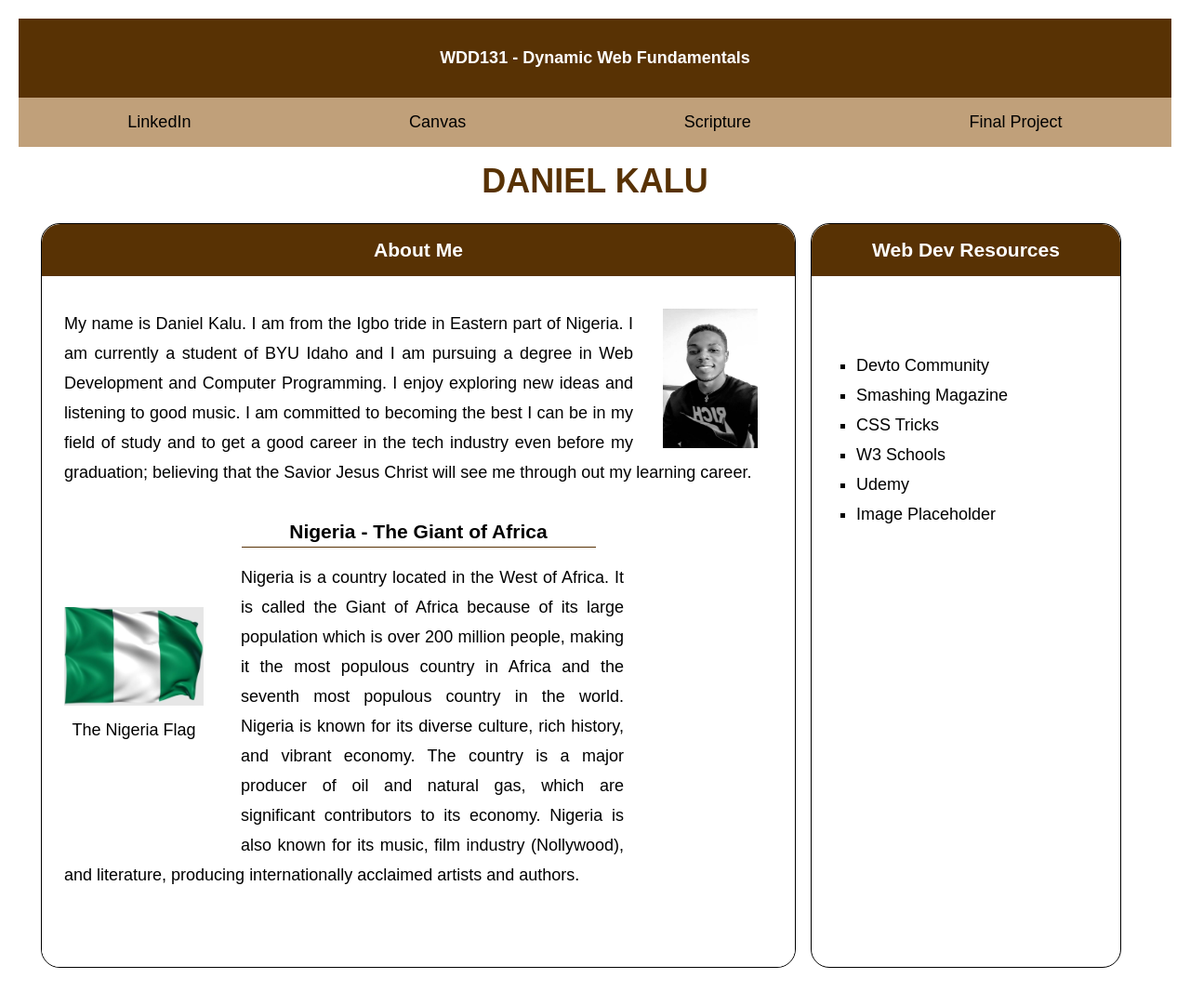
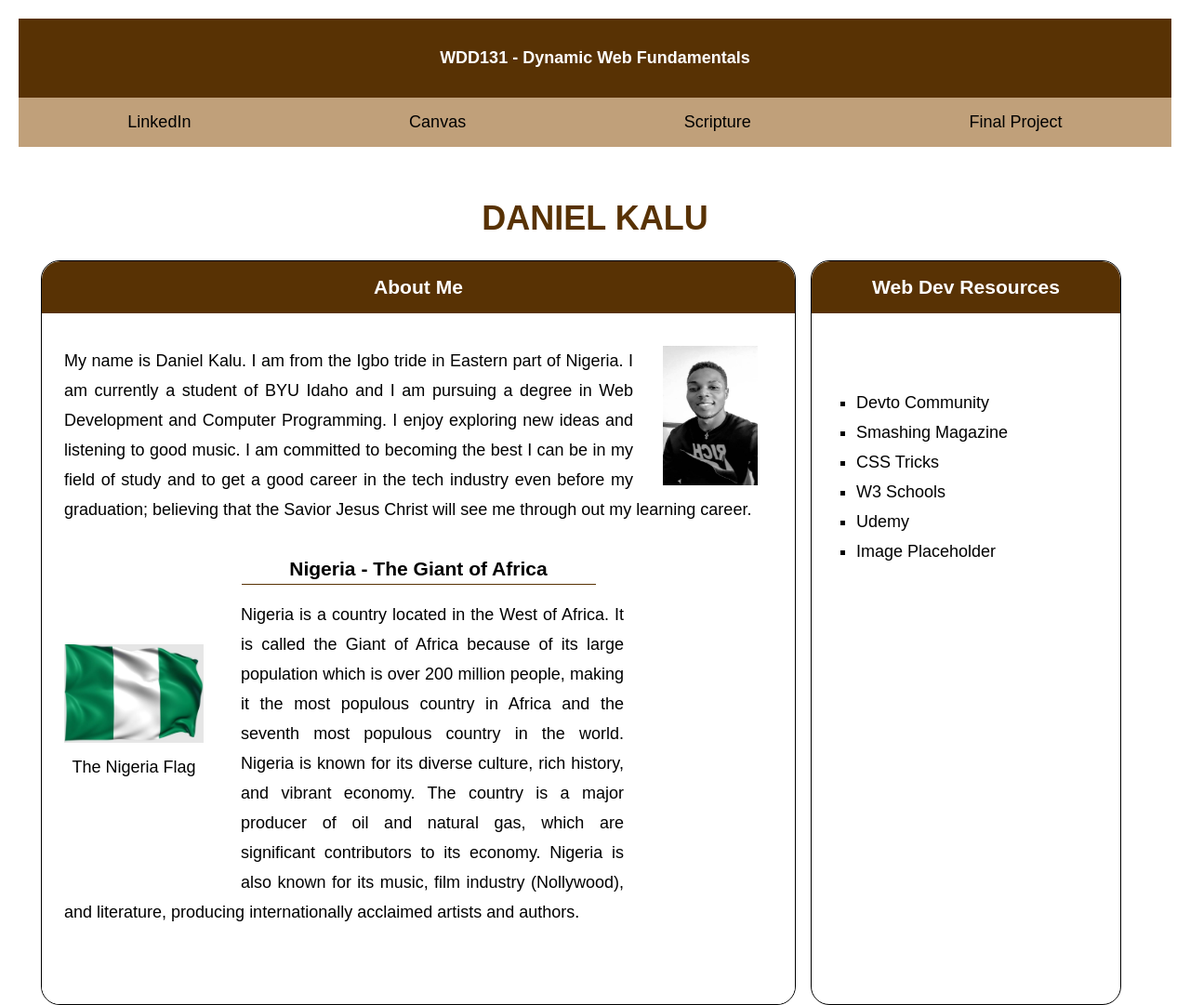
Before and after one commit to thetechdanny/wdd131, a plain HTML site: page index.html in a window 1280 px wide. Shown: the top 1081 px of the page at 93% size. Drawn offline with Linux system fonts and the light colour scheme; a web font is replaced by a local one.

Commit message:
made corrections to my code by using the audit tool

```diff
--- a/index.html
+++ b/index.html
@@ -5,8 +5,8 @@
     <meta charset="UTF-8">
     <meta name="viewport" content="width=device-width, initial-scale=1.0">
     <meta name="author" content="Daniel Kalu">
-    <meta name="description" content="WDD 131 – Dynamic Web Fundamentals. This is a brief description page of myself - Daniel Kalu
-        and I applied the concepts of CSS and JavaScript on my Home Page">
+    <meta name="description" content="WDD 131 – Dynamic Web Fundamentals by Daniel Kalu.
+    I applied the concepts of CSS and JavaScript to build my Home Page">
     <title>WDD 131 – Dynamic Web Fundamentals – DANIEL KALU </title>
     <link rel="stylesheet" href="styles/base.css">
     <link rel="preconnect" href="https://fonts.googleapis.com">
@@ -30,10 +30,10 @@
         <div class="gridcontent">
             <section class="card">
                 <div>
-                <h3 class="aboutmeheader">About Me</h3>
+                    <h3 class="aboutmeheader">About Me</h3>
                 </div>
                 <div class="aboutmebody">
-                    <img class="myphoto" src="images/myPicture.jpg" alt="Nigeria Flag">
+                    <img class="myphoto" src="images/mypicture.jpg" alt="Nigeria Flag">
                     My name is Daniel Kalu. I am from the Igbo tride in Eastern part of Nigeria.
                     I am currently a student of BYU Idaho and I am pursuing a degree in Web Development
                     and Computer Programming. I enjoy exploring new ideas and listening to good music.
@@ -47,7 +47,7 @@
                     </div>
                     <div>
                         <figcaption>
-                            <img src="images/nigeriaFlag.jpeg" alt="Nigeria Flag">
+                            <img src="images/nigeriaflag.jpeg" alt="Nigeria Flag">
                             <p>The Nigeria Flag</p>
                         </figcaption>
                         <p class="aboutnigeria">
@@ -69,7 +69,7 @@
             </section>
             <section class="card">
                 <div class="webdev">
-                <h3 >Web Dev Resources</h3>
+                    <h3>Web Dev Resources</h3>
                 </div>
                 <div class="webdevlist">
                     <ul>
@@ -86,7 +86,7 @@
     </main>
     <footer>
         <p>&copy;<span id="currentyear"></span> ‖ Daniel Kalu - thetechdanny(Github Username) ‖ Nigeria</p>
-        <span>Last modification:</span> <span id="lastModified"></span>
+        <p><span>Last modification:</span> <span id="lastModified"></span></p>
     </footer>
 
 </body>
--- a/styles/base.css
+++ b/styles/base.css
@@ -4,10 +4,11 @@
     box-sizing: border-box;
 }
 
-body {
+header, main, footer {
     font-family: 'Amaranth', sans-serif;
     padding: 20px;
     font-size: 18px;
+
 }
 
 #course-title {
--- /dev/null
+++ b/week02/styles/media-query-large.css
@@ -0,0 +1,35 @@
+@media screen and (min-width:500px) {
+    * {
+        box-sizing: border-box;
+    }
+
+    body {
+        font-family: 'Roboto', sans-serif;
+    }
+
+
+    main,
+    footer {
+        max-width: 640px;
+        margin: 1rem auto;
+        border: 1px solid #bbb;
+        padding: 1rem;
+        background-color: #e6f2ff;
+
+    }
+
+    section {
+        padding: 1rem;
+        background-color: #fff;
+    }
+
+    header {
+        color: white;
+        background-color: black;
+    }
+
+    main {
+        display: grid;
+        grid-template-columns: 1fr 1fr;
+    }
+}
--- /dev/null
+++ b/week02/styles/media-query.css
@@ -0,0 +1,27 @@
+* {
+    box-sizing: border-box;
+}
+
+body {
+    font-family: 'Roboto', sans-serif;
+}
+
+header, main, footer {
+    max-width: 640px;
+    margin: 1rem auto;
+    border: 1px solid #bbb;
+    padding: 1rem;
+    background-color: #e6f2ff;
+
+}
+
+main {
+    display: grid;
+    grid-template-columns: 1fr;
+    grid-gap: 1rem;
+}
+
+section {
+    padding: 1rem;
+    background-color: #fff;
+}
```
Also changed, not shown: week02/media-query.html (added, +36 -0 lines).
